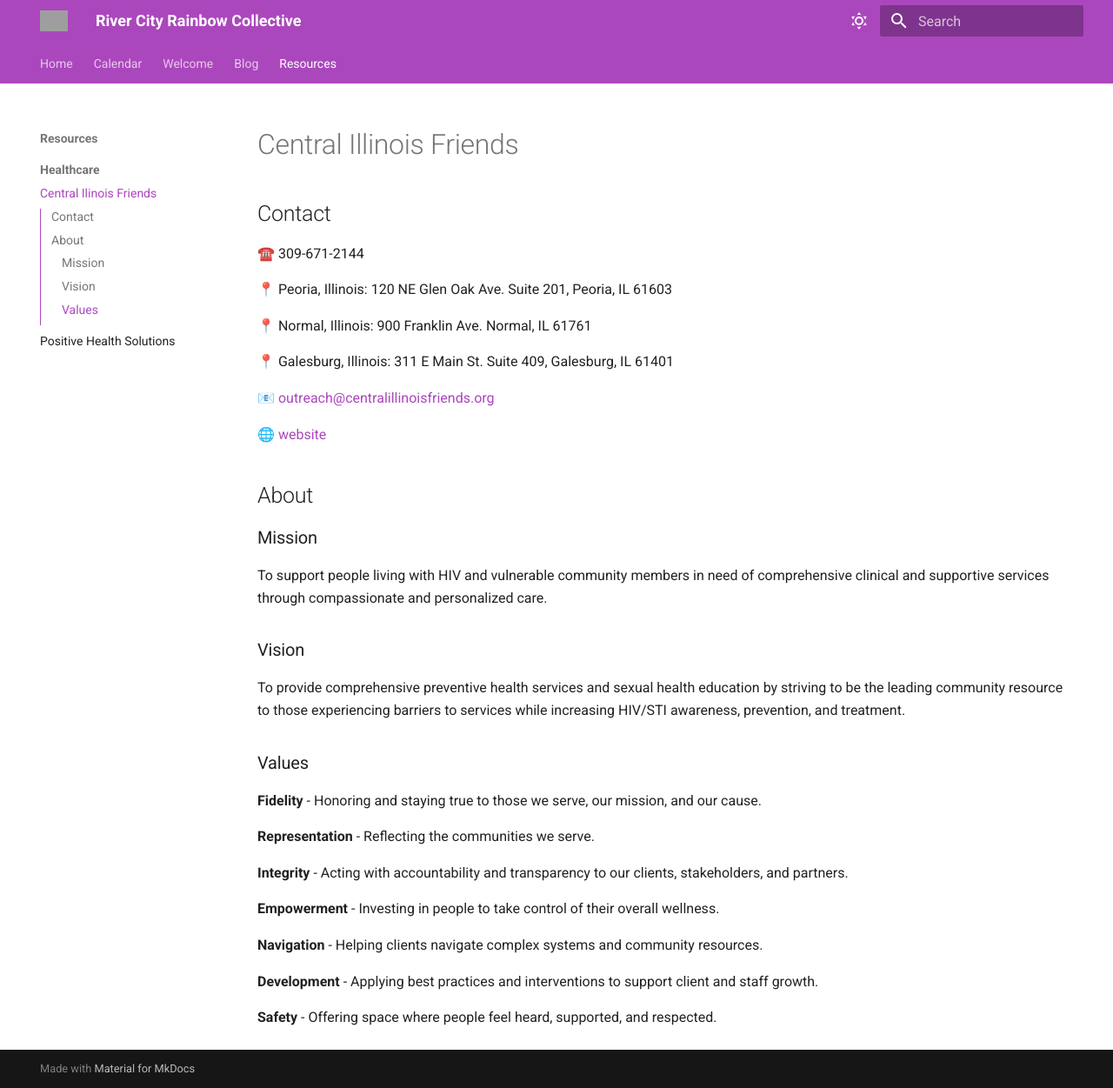
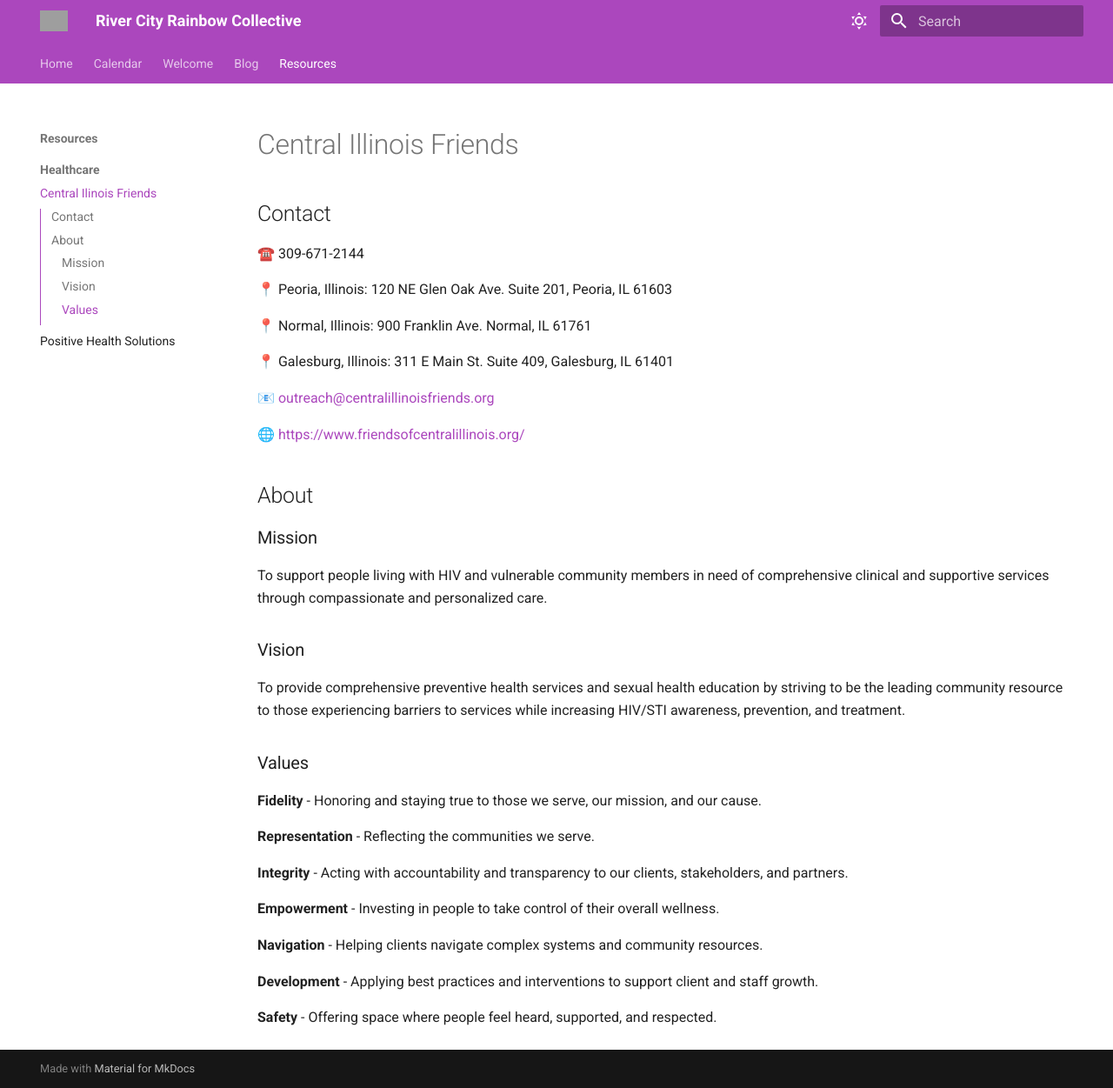
Before and after one commit to RiverCityRainbowCollective/website, an MkDocs documentation site: the page built from website/resources/healthcare/NewResource.md, in a window 1280 px wide and 1251 px high. Shown: the whole window at 87% size. Built offline with MkDocs 1.6.1 and Material for MkDocs 9.7.7, drawn with Linux system fonts in a browser that asks for light colours; grey boxes are pictures that could not be loaded.

Commit message:
docs: update website/resources/healthcare/NewResource

```diff
--- a/website/resources/healthcare/NewResource.md
+++ b/website/resources/healthcare/NewResource.md
@@ -21,7 +21,7 @@
 
  📧 [outreach@centralillinoisfriends.org](mailto:outreach@centralillinoisfriends.org)
 
-🌐 [website](https://www.friendsofcentralillinois.org/)
+🌐 [https://www.friendsofcentralillinois.org/](https://www.friendsofcentralillinois.org/)
 
 ## About
 
```
Also changed, not shown: other parts of website/resources/healthcare/NewResource.md (+1 -1 lines).
